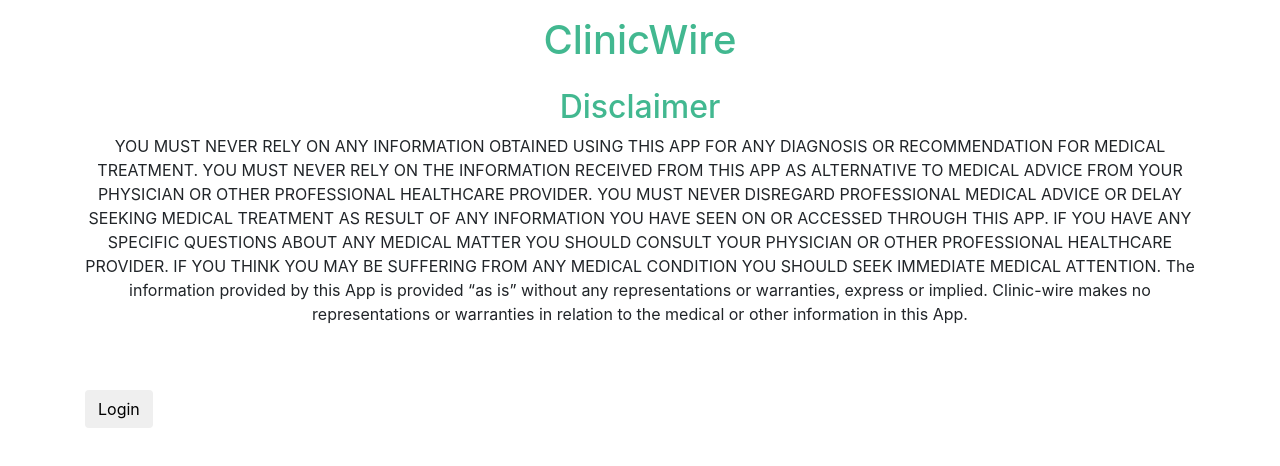
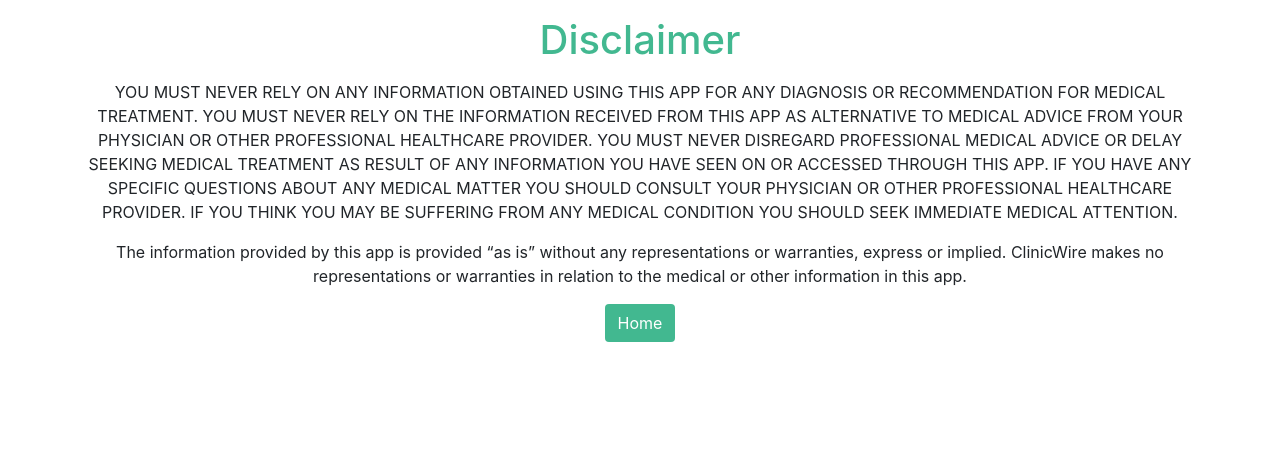
Before and after one commit to kreid333/clinic-wire, a React (Create React App) app in the folder client/: page /disclaimer in a window 1280 px wide. Shown: the top 466 px of the page. Built offline with nearby package versions, Linux system fonts and the light colour scheme.

Commit message:
added delete and update routes; also fixed some styling

```diff
--- a/client/package.json
+++ b/client/package.json
@@ -10,6 +10,7 @@
     "axios": "^0.21.0",
     "jsonwebtoken": "^8.5.1",
     "react": "^17.0.1",
+    "react-bootstrap": "^1.4.0",
     "react-dom": "^17.0.1",
     "react-router-dom": "^5.2.0",
     "react-scripts": "4.0.0",
--- a/client/src/pages/Disclaimer/Disclaimer.jsx
+++ b/client/src/pages/Disclaimer/Disclaimer.jsx
@@ -1,46 +1,36 @@
 import React from "react";
 import { Link } from "react-router-dom";
-
 
 const DisclaimerPage = () => {
   return (
     <div className="container">
       <div className="row">
-        <div className="col-sm-12">
-          <h1 className="text-center mt-3">ClinicWire</h1>
+        <div className="col-sm-12 text-center">
+          <h1 className="mt-3">Disclaimer</h1>
+          <p className="mt-3">
+            YOU MUST NEVER RELY ON ANY INFORMATION OBTAINED USING THIS APP FOR
+            ANY DIAGNOSIS OR RECOMMENDATION FOR MEDICAL TREATMENT. YOU MUST
+            NEVER RELY ON THE INFORMATION RECEIVED FROM THIS APP AS ALTERNATIVE
+            TO MEDICAL ADVICE FROM YOUR PHYSICIAN OR OTHER PROFESSIONAL
+            HEALTHCARE PROVIDER. YOU MUST NEVER DISREGARD PROFESSIONAL MEDICAL
+            ADVICE OR DELAY SEEKING MEDICAL TREATMENT AS RESULT OF ANY
+            INFORMATION YOU HAVE SEEN ON OR ACCESSED THROUGH THIS APP. IF YOU
+            HAVE ANY SPECIFIC QUESTIONS ABOUT ANY MEDICAL MATTER YOU SHOULD
+            CONSULT YOUR PHYSICIAN OR OTHER PROFESSIONAL HEALTHCARE PROVIDER. IF
+            YOU THINK YOU MAY BE SUFFERING FROM ANY MEDICAL CONDITION YOU SHOULD
+            SEEK IMMEDIATE MEDICAL ATTENTION.
+          </p>
+          <p>
+            The information provided by this app is provided “as is” without any
+            representations or warranties, express or implied. ClinicWire makes
+            no representations or warranties in relation to the medical or other
+            information in this app.
+          </p>
+          <Link to="/">
+            <button class="btn button">Home</button>
+          </Link>
         </div>
       </div>
-      <div className="row">
-        <div className="col-sm-12 about mt-3">
-          <h2 className="text-center">Disclaimer</h2>
-          <p className="text-center">
-
-
-            YOU MUST NEVER RELY ON ANY INFORMATION OBTAINED USING THIS APP FOR ANY DIAGNOSIS OR RECOMMENDATION FOR MEDICAL TREATMENT.
-            YOU MUST NEVER RELY ON THE INFORMATION RECEIVED FROM THIS APP AS ALTERNATIVE
-            TO MEDICAL ADVICE FROM YOUR PHYSICIAN OR OTHER PROFESSIONAL HEALTHCARE PROVIDER.
-
-            YOU MUST NEVER DISREGARD PROFESSIONAL MEDICAL ADVICE OR DELAY SEEKING MEDICAL TREATMENT
-            AS RESULT OF ANY INFORMATION YOU HAVE SEEN ON OR ACCESSED THROUGH THIS APP.
-            IF YOU HAVE ANY SPECIFIC QUESTIONS ABOUT ANY MEDICAL MATTER YOU SHOULD CONSULT YOUR PHYSICIAN
-            OR OTHER PROFESSIONAL HEALTHCARE PROVIDER. IF YOU THINK YOU MAY BE SUFFERING FROM ANY MEDICAL
-            CONDITION YOU SHOULD SEEK IMMEDIATE MEDICAL ATTENTION.
-
-            The information provided by this App is provided “as is” without any representations or warranties, express or implied. Clinic-wire makes no representations or warranties in relation to the medical or other information in this App.
-
-          </p>
-          <br />
-          <br />
-          <p>
-              <Link to="login">
-                  <button class="btn" id="returnBtn">
-                      Login
-                  </button>
-              </Link>
-          </p>
-        </div>
-      </div>
-
     </div>
   );
 };
--- a/client/src/pages/HomePage/HomePage.jsx
+++ b/client/src/pages/HomePage/HomePage.jsx
@@ -39,22 +39,17 @@
           <div className="card">
             <div className="card-body">
               <h2 className="text-center">About Us</h2>
+              <hr />
               <p className="text-center">
-                Welcome to ClinicWire. ClinicWire is a user-friendly medical
-                portal that allows users to schedule appointments directly with
-                their doctor. We make it easy to find the dates and times that
-                work best for both you and your doctor. You can also add your
-                appointments to your Google Calendar directly from ClinicWire.
+                Welcome to ClinicWire. We are a user-friendly medical portal
+                that allows users to schedule appointments directly with their
+                doctor. We make it easy to find the dates and times that work
+                best for both you and your doctor.
               </p>
             </div>
-            <div class="card-footer">
-      <div class="nav-item">
-      <Link to="/Disclaimer">Link to Disclaimer Page</Link>
-          </div>
-
-
-
-    </div>
+            <div class="card-footer text-center">
+              <Link to="/disclaimer">Link to Disclaimer Page</Link>
+            </div>
           </div>
         </div>
       </div>
--- a/client/src/pages/Login/Login.jsx
+++ b/client/src/pages/Login/Login.jsx
@@ -3,8 +3,10 @@
 import { Link } from "react-router-dom";
 import "./Login.css";
 import { useHistory } from "react-router-dom";
+import Alert from "react-bootstrap/Alert";
 
 const Login = () => {
+  const [show, setShow] = useState(false);
   const history = useHistory();
   const [emailAddress, setEmailAddress] = useState("");
   const [password, setPassword] = useState("");
@@ -17,12 +19,17 @@
         history.push("/dashboard");
       })
       .catch((err) => {
+        setShow(true)
         console.log(err);
-        alert("Unable to sign in. Make sure that the username and password are correct.")
       });
   };
   return (
     <div id="loginCenter">
+      {show === true && (
+        <Alert show={show} variant="danger">
+          Incorrect Username or Password
+        </Alert>
+      )}
       <h1 className="text-center mt-3">Login</h1>
       <div className="text-center">
         <form onSubmit={handleSubmit}>
--- a/client/src/pages/MyAppointments/MyAppointments.css
+++ b/client/src/pages/MyAppointments/MyAppointments.css
@@ -1,3 +1,3 @@
-#delete:hover {
+.delete:hover {
   background-color: rgb(175, 0, 0);
 }
--- a/client/src/pages/MyAppointments/MyAppointments.jsx
+++ b/client/src/pages/MyAppointments/MyAppointments.jsx
@@ -62,6 +62,16 @@
         });
     });
   };
+
+  const handleDelete = (e) => {
+    axios.delete(`/api/appointment/${e.target.id}`)
+      .then((response) => {
+        console.log("Successfully deleted!");
+      })
+      .catch((err) => {
+        console.log(err);
+      });
+  };
   const [userApts, setUserApts] = useState([]);
   const jwt = require("jsonwebtoken");
 
@@ -94,10 +104,15 @@
             <div className="col-sm-12 mt-3 text-center">
               <div className="card">
                 <div className="card-body">
-                  {userApts.length === 0 && <h2>No appointments scheduled yet!</h2>}
+                  {userApts.length === 0 && (
+                    <h2>No appointments scheduled yet!</h2>
+                  )}
                   {userApts.map((appointment) => (
                     <div className="card mb-3">
                       <div className="card-body text-center">
+                        <div className="row">
+                          <div className="col-sm-2"></div>
+                          <div className="col-sm-8">
                             <h2>
                               {appointment.dateScheduled} with{" "}
                               {appointment.doctorName}
@@ -116,6 +131,17 @@
                             >
                               Add to Google Calendar
                             </button>
+                          </div>
+                          <div className="col-sm-2">
+                            <button
+                              id={appointment._id}
+                              className="btn delete float-right"
+                              onClick={handleDelete}
+                            >
+                              DELETE
+                            </button>
+                          </div>
+                        </div>
                       </div>
                     </div>
                   ))}
--- a/client/src/pages/ScheduleAppointment/ScheduleAppointment.jsx
+++ b/client/src/pages/ScheduleAppointment/ScheduleAppointment.jsx
@@ -72,9 +72,9 @@
                   onChange={(e) => setDoctorName(e.target.value)}
                   required
                 >
-                  <option value="">Select One</option>
+                  <option >Select One</option>
                   {doctors.map((doctor) => (
-                    <option value="">{doctor}</option>
+                    <option>{doctor}</option>
                   ))}
                 </select>
                 <br />
```
Also changed, not shown: client/src/components/Modal.jsx (added, +26 -0 lines), client/src/pages/Dashboard/PatientDashboard.jsx (+57 -2 lines), 2 other files (tests, documents, lock files or other folders). Lines whose indentation alone changed are shown as unchanged.
